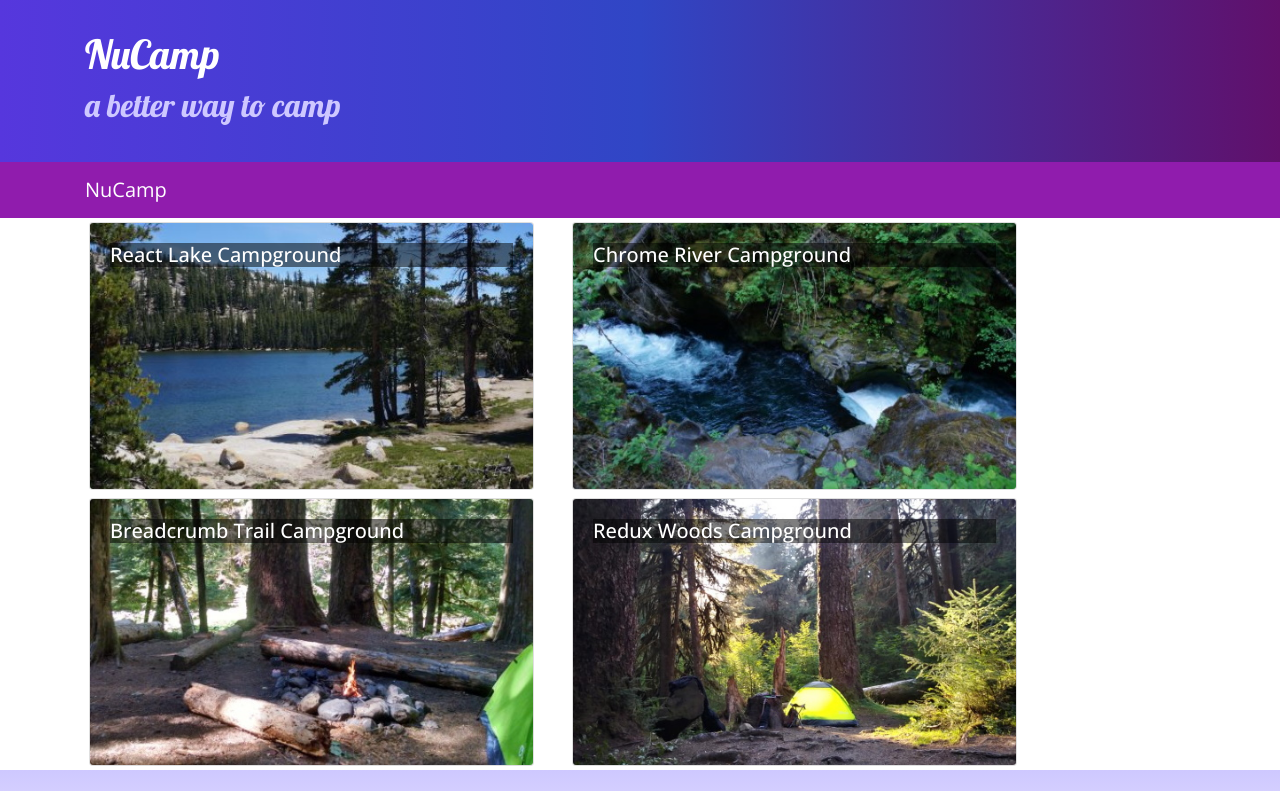
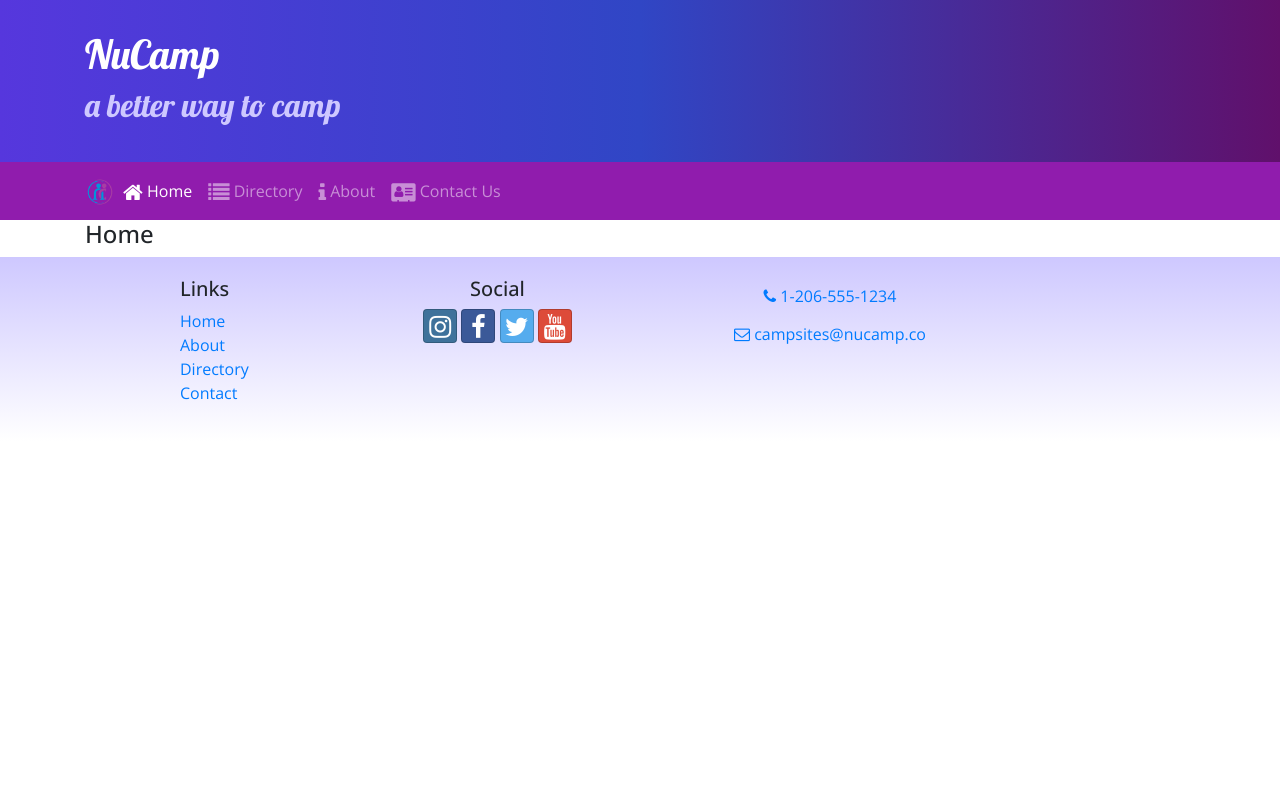
Before and after one commit to vijaya-kv/nucampsite-react, a React (Create React App) app: page /home in a window 1280 px wide. Shown: the top 791 px of the page. Built offline with nearby package versions, Linux system fonts and the light colour scheme.

Commit message:
React Router

```diff
--- a/package.json
+++ b/package.json
@@ -12,6 +12,7 @@
     "react": "^16.13.1",
     "react-dom": "^16.13.1",
     "react-popper": "0.9.2",
+    "react-router-dom": "4.2.2",
     "react-scripts": "3.4.1",
     "reactstrap": "5.0.0",
     "typeface-lobster": "^0.0.72",
--- a/src/App.js
+++ b/src/App.js
@@ -1,13 +1,16 @@
 import React, { Component } from 'react';
+import { BrowserRouter } from 'react-router-dom';
 import './App.css';
 import Main from './components/MainComponent';
 
 class App extends Component {
   render() {
       return (
-          <div className="App">
+        <BrowserRouter>
+         <div className="App">
              <Main/>
           </div>
+        </BrowserRouter>
       );
   }
 }
--- a/src/components/DirectoryComponent.js
+++ b/src/components/DirectoryComponent.js
@@ -1,9 +1,9 @@
 import React from "react";
 import { Card, CardImg, CardImgOverlay, CardTitle } from "reactstrap";
 
-function RenderDirectoryItem({ campsite, onClick }) {
+function RenderDirectoryItem({ campsite}) {
   return (
-    <Card onClick={() => onClick(campsite.id)}>
+    <Card>
       <CardImg width="100%" src={campsite.image} alt={campsite.name} />
       <CardImgOverlay>
         <CardTitle>{campsite.name}</CardTitle>
@@ -16,7 +16,7 @@ function Directory(props) {
   const directory = props.campsites.map(campsite => {
     return (
       <div key={campsite.id} className="col-md-5 m-1">
-        <RenderDirectoryItem campsite={campsite} onClick={props.onClick} />
+        <RenderDirectoryItem campsite={campsite}/>
       </div>
     );
   });
--- a/src/components/FooterComponent.js
+++ b/src/components/FooterComponent.js
@@ -1,4 +1,5 @@
 import React from 'react';
+import { Link } from 'react-router-dom';
 
 function Footer(props) {
     return(
@@ -8,10 +9,10 @@ function Footer(props) {
                     <div className="col-4 col-sm-2 offset-1">
                         <h5>Links</h5>
                         <ul className="list-unstyled">
-                            <li><a href="#">Home</a></li>
-                            <li><a href="#">About</a></li>
-                            <li><a href="#">Directory</a></li>
-                            <li><a href="#">Contact</a></li>
+                            <li><Link to='/home'>Home</Link></li>
+                            <li><Link to='/aboutus'>About</Link></li>
+                            <li><Link to='/directory'>Directory</Link></li>
+                            <li><Link to='/contactus'>Contact</Link></li>
                         </ul>
                     </div>
                     <div className="col-6 col-sm-3 text-center">
--- a/src/components/HeaderComponent.js
+++ b/src/components/HeaderComponent.js
@@ -1,12 +1,29 @@
 import React, { Component } from "react";
-import { Navbar, NavbarBrand, Jumbotron } from "reactstrap";
+import { Nav, Navbar, NavbarBrand, NavbarToggler, Collapse, NavItem, Jumbotron } from "reactstrap";
+import { NavLink } from 'react-router-dom';
 
 class Header extends Component {
+
+    constructor(props) {
+        super(props);
+
+        this.toggleNav = this.toggleNav.bind(this);
+        this.state = {
+          isNavOpen: false
+        };
+    }
+
+    toggleNav() {
+        this.setState({
+            isNavOpen: !this.state.isNavOpen
+        });
+    }
+
     render() {
         return (
             <React.Fragment>
                 <Jumbotron fluid>
-          <div class="container">
+                    <div className="container">
                         <div className="row">
                             <div className="col">
                                 <h1>NuCamp</h1>
@@ -15,9 +32,34 @@ class Header extends Component {
                         </div>
                     </div>
                 </Jumbotron>
-        <Navbar dark sticky="top">
+                <Navbar dark sticky="top" expand="md">
                     <div className="container">
-            <NavbarBrand href="/">NuCamp</NavbarBrand>
+                        <NavbarBrand className="mr-auto" href="/"><img src="/assets/images/logo.png" height="30" width="30" alt="NuCamp Logo" /></NavbarBrand>
+                        <NavbarToggler onClick={this.toggleNav} />
+                        <Collapse isOpen={this.state.isNavOpen} navbar>
+                            <Nav navbar>
+                                <NavItem>
+                                    <NavLink className="nav-link" to="/home">
+                                        <i className="fa fa-home fa-lg" /> Home
+                                    </NavLink>
+                                </NavItem>
+                                <NavItem>
+                                    <NavLink className="nav-link" to="/directory">
+                                        <i className="fa fa-list fa-lg" /> Directory
+                                    </NavLink>
+                                </NavItem>
+                                <NavItem>
+                                    <NavLink className="nav-link" to="/aboutus">
+                                        <i className="fa fa-info fa-lg" /> About
+                                    </NavLink>
+                                </NavItem>
+                                <NavItem>
+                                    <NavLink className="nav-link" to="/contactus">
+                                        <i className="fa fa-address-card fa-lg" /> Contact Us
+                                    </NavLink>
+                                </NavItem>
+                            </Nav>
+                        </Collapse>
                     </div>
                 </Navbar>
             </React.Fragment>
--- /dev/null
+++ b/src/components/HomeComponent.js
@@ -0,0 +1,12 @@
+import React from 'react';
+
+
+function Home(props) {
+    return (
+        <div className="container">
+            <h4>Home</h4>
+        </div>
+    )
+}
+
+export default Home;
--- a/src/components/MainComponent.js
+++ b/src/components/MainComponent.js
@@ -1,7 +1,8 @@
 import React, { Component } from "react";
+import { Switch, Route, Redirect } from 'react-router-dom';
 import Header from "./HeaderComponent";
+import Home from "./HomeComponent";
 import Directory from "./DirectoryComponent";
-import CampsiteInfoComponent from "./CampsiteInfoComponent";
 import Footer from "./FooterComponent";
 import { CAMPSITES } from "../shared/campsites";
 
@@ -9,25 +10,24 @@ class Main extends Component {
   constructor(props) {
     super(props);
     this.state = {
-      campsites: CAMPSITES,
-      selectedCampsite: null
+      campsites: CAMPSITES
     };
   }
 
-  onCampsiteSelect(campsiteId) {
-    this.setState({ selectedCampsite: campsiteId });
-  }
-
   render() {
+      const HomePage = () => {
+          return (
+              <Home />
+          );
+      }
     return (
       <div>
         <Header/>
-        <Directory
-          campsites={this.state.campsites}
-          onClick={campsiteId => this.onCampsiteSelect(campsiteId)}
-        />
-        <CampsiteInfoComponent
-          campsite={ this.state.campsites.filter(campsite => campsite.id === this.state.selectedCampsite)[0]}></CampsiteInfoComponent>
+        <Switch>
+            <Route path="/home" component={ HomePage } />
+            <Route exact path="/directory" render={() => <Directory campsites={this.state.campsites} />} />
+            <Redirect to="/home" />
+        </Switch>
         <Footer/>
       </div>
     );
```
Also changed, not shown: src/components/AboutComponent.js (added, +76 -0 lines), 1 other file (tests, documents, lock files or other folders). Lines whose indentation alone changed are shown as unchanged.
